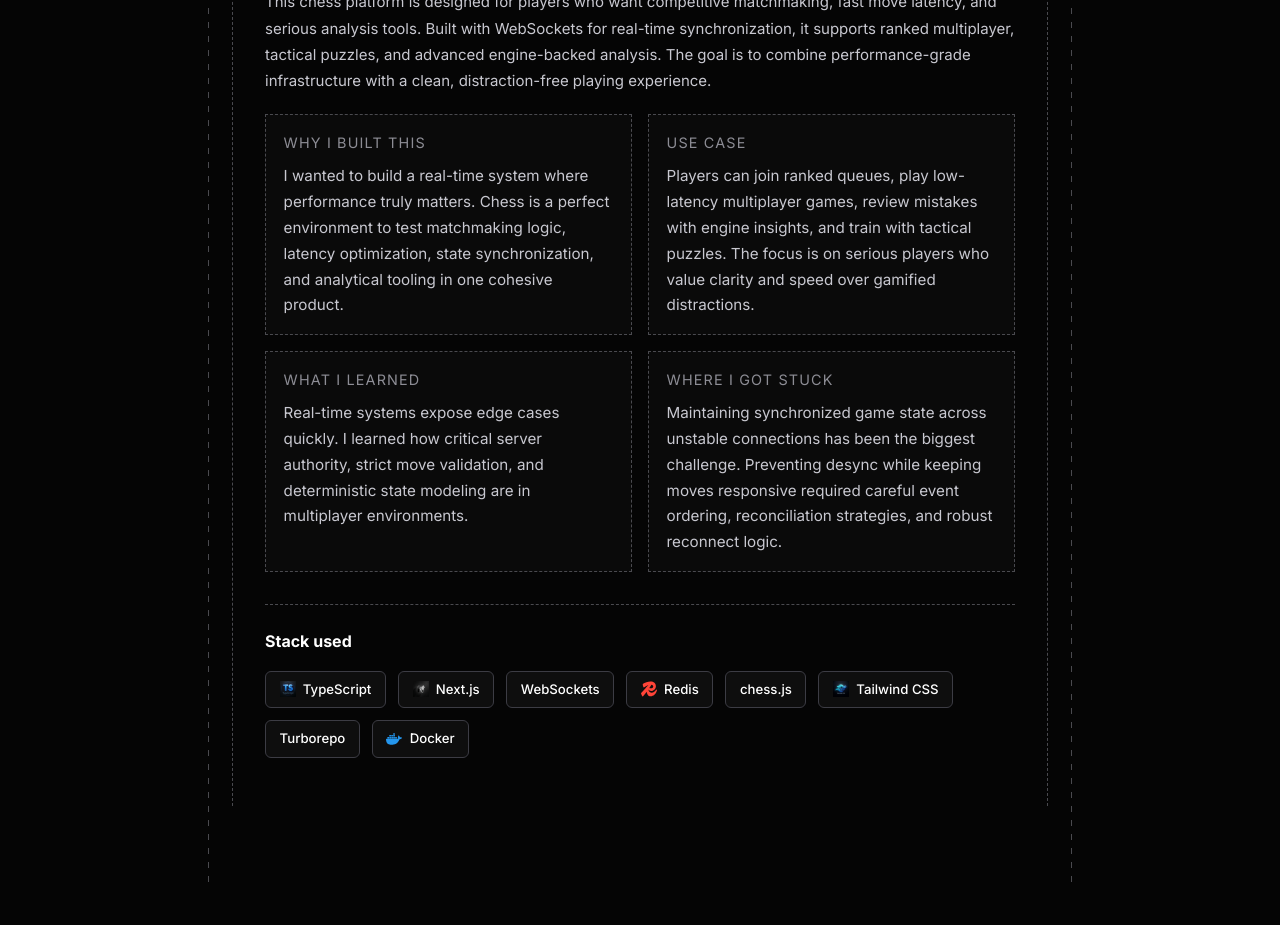
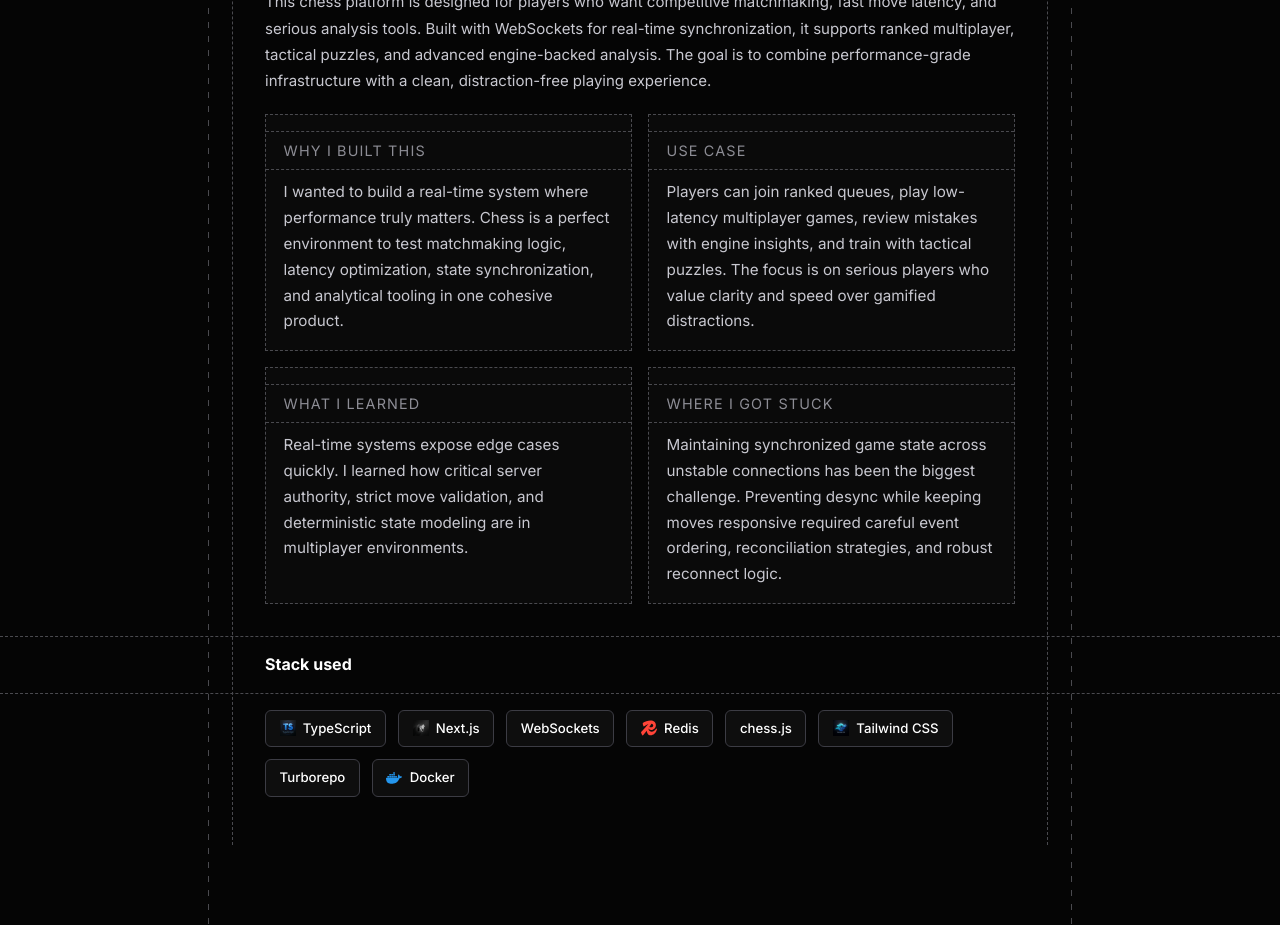
Before and after one commit to Abhijitam01/portfolio-website, a Next.js app: page /projects/chess in a window 1280 px wide. Shown: the part 720-1645 px from the top of the page. Before the commit the page ends 1606 px from the top, so only its background shows below. Built offline with nearby package versions, Linux system fonts and the light colour scheme.

Commit message:
feat: two-line dashed dividers for portfolio page subheadings

```diff
--- a/src/app/globals.css
+++ b/src/app/globals.css
@@ -2086,14 +2086,35 @@ html.theme-color-transition *::after {
 }
 
 .project-page-stack-section {
-    padding-top: 1.5rem;
-    border-top: 1px dashed var(--border-dotted);
+    padding-top: 0;
 }
 
 .project-page-stack-title {
     font-size: 1rem;
     font-weight: 700;
     margin-bottom: 1rem;
+    padding: 1rem 0;
+    position: relative;
+}
+.project-page-stack-title::before {
+    content: "";
+    position: absolute;
+    top: 0;
+    left: 50%;
+    transform: translateX(-50%);
+    width: 100vw;
+    border-top: 1px dashed var(--border-dotted);
+    pointer-events: none;
+}
+.project-page-stack-title::after {
+    content: "";
+    position: absolute;
+    bottom: 0;
+    left: 50%;
+    transform: translateX(-50%);
+    width: 100vw;
+    border-bottom: 1px dashed var(--border-dotted);
+    pointer-events: none;
 }
 
 .modal-title-row {
@@ -2134,7 +2155,30 @@ html.theme-color-transition *::after {
     text-transform: uppercase;
     letter-spacing: 0.08em;
     color: var(--text-gray);
-    margin-bottom: 0.55rem;
+    margin-bottom: 0;
+    padding: 0.5rem 0;
+    position: relative;
+}
+.case-study-title::before {
+    content: "";
+    position: absolute;
+    top: 0;
+    left: -1.1rem;
+    width: calc(100% + 2.2rem);
+    border-top: 1px dashed var(--border-dotted);
+    pointer-events: none;
+}
+.case-study-title::after {
+    content: "";
+    position: absolute;
+    bottom: 0;
+    left: -1.1rem;
+    width: calc(100% + 2.2rem);
+    border-bottom: 1px dashed var(--border-dotted);
+    pointer-events: none;
+}
+.case-study-title + .case-study-text {
+    margin-top: 0.55rem;
 }
 
 .case-study-text {
```
